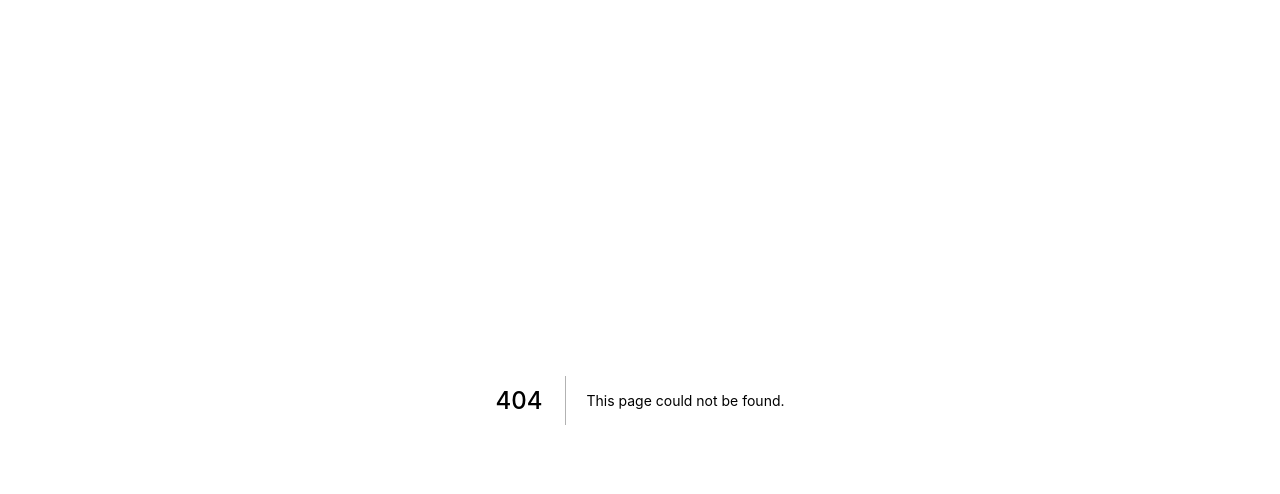
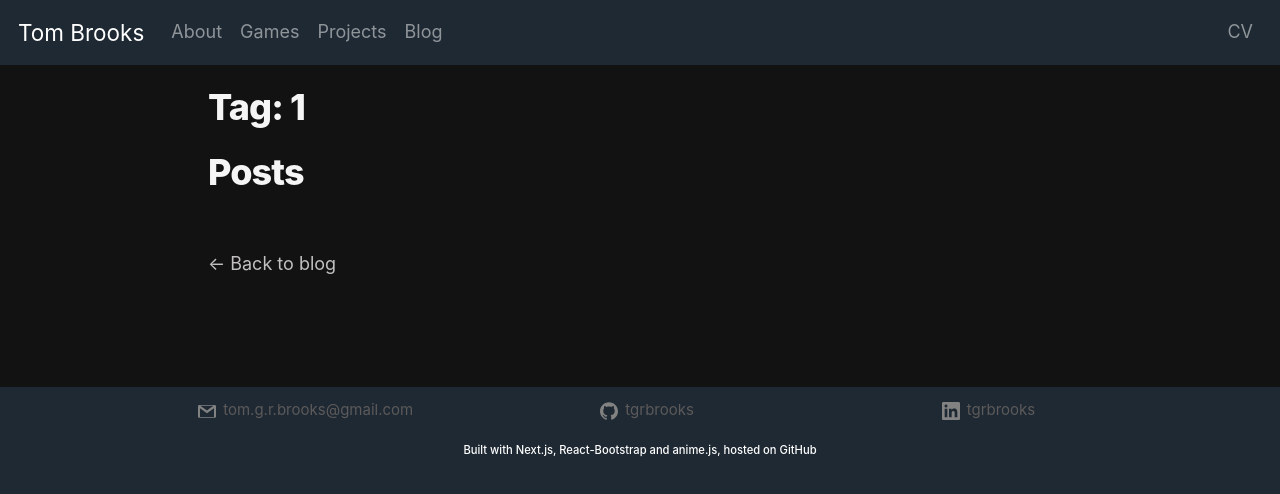
Before and after one commit to tgrbrooks/tgrbrooks-nextjs, a Next.js app: page /posts/tags/1 in a window 1280 px wide. Before the commit this address had no page. Shown: the top 494 px of the page. Built offline with nearby package versions, Linux system fonts and the light colour scheme.

Commit message:
Add tag sorting to blog

```diff
--- a/components/PostLayout.js
+++ b/components/PostLayout.js
@@ -9,8 +9,8 @@ const PostLayout = ({ children, home }) => {
         <main>{children}</main>
         {!home && (
           <div className={styles.backToHome}>
-            <Link href="/">
-              <a className={styles.link}>← Back to home</a>
+            <Link href="/blog">
+              <a className={styles.link}>← Back to blog</a>
             </Link>
           </div>
         )}
--- a/pages/posts/[id].js
+++ b/pages/posts/[id].js
@@ -31,7 +31,9 @@ export default function Post({ postData }) {
                 <h1 className={utilStyles.headingXl}>{postData.title}</h1>
                 <div className={utilStyles.lightText}>
                     <Date dateString={postData.date} />
+                    <div>{"Tag: "+postData.tag}</div>
                 </div>
+                <br/>
                 <div className={utilStyles.text} dangerouslySetInnerHTML={{ __html: postData.contentHtml }} />
             </article>
         </PostLayout>
--- /dev/null
+++ b/pages/posts/tags/[tag].js
@@ -0,0 +1,54 @@
+import PostLayout from '../../../components/PostLayout.js'
+import Head from 'next/head'
+import { getSortedPostsDataByTag, getAllPostTags } from '../../../utils/posts.js'
+import Date from '../../../components/Date.js'
+import utilStyles from '../../../styles/utils.module.scss'
+import styles from '../../../styles/layout.module.scss'
+import Link from 'next/link'
+
+export async function getStaticProps({ params }) {
+  const allPostsData = getSortedPostsDataByTag(params.tag)
+  return {
+    props: {
+      tag: params.tag,
+      allPostsData
+    }
+  }
+}
+
+export async function getStaticPaths() {
+  const paths = getAllPostTags()
+  return {
+    paths,
+    fallback: false
+  }
+}
+
+export default function Tag({ tag, allPostsData }) {
+  return (
+    <PostLayout>
+      <Head>
+        <title>{tag}</title>
+      </Head>
+      <section className={`${utilStyles.headingMd} ${utilStyles.padding1px}`}>
+        <h1 className={utilStyles.headingXl}>{"Tag: "+tag}</h1>
+        {(tag === "Project") && <h1 className={utilStyles.headingMd}>Longer posts on subjects related to personal projects.</h1>}
+        {(tag === "TIL") && <h1 className={utilStyles.headingMd}>(Today I Learned) Short posts on useful tips, tricks and tidbits picked up during my daily life.</h1>}
+        <h1 className={utilStyles.headingXl}>{"Posts"}</h1>
+        <ul className={utilStyles.list}>
+          {allPostsData.map(({ id, date, title }) => (
+            <li className={utilStyles.listItem} key={id}>
+              <Link href={`/posts/${id}`}>
+                <a className={styles.link}>{title}</a>
+              </Link>
+              <br />
+              <small className={utilStyles.lightText}>
+                <Date dateString={date} />
+              </small>
+            </li>
+          ))}
+        </ul>
+      </section>
+    </PostLayout>
+  )
+}
--- a/posts/pre-rendering.md
+++ b/posts/pre-rendering.md
@@ -1,6 +1,7 @@
 ---
 title: 'Two Forms of Pre-rendering'
 date: '2020-01-01'
+tag: 'Project'
 ---
 
 Next.js has two forms of pre-rendering: **Static Generation** and **Server-side Rendering**. The difference is in **when** it generates the HTML for a page.
--- a/posts/ssg-ssr.md
+++ b/posts/ssg-ssr.md
@@ -1,6 +1,7 @@
 ---
 title: 'When to Use Static Generation v.s. Server-side Rendering'
 date: '2020-01-02'
+tag: 'TIL'
 ---
 
 We recommend using **Static Generation** (with and without data) whenever possible because your page can be built once and served by CDN, which makes it much faster than having a server render the page on every request.
--- a/utils/posts.js
+++ b/utils/posts.js
@@ -36,6 +36,17 @@ export function getSortedPostsData() {
   })
 }
 
+export function getSortedPostsDataByTag(tag) {
+  const allPostData = getSortedPostsData()
+  let tagPostData = []
+  allPostData.map((data) => {
+    if (data.tag === tag) {
+      tagPostData.push(data)
+    }
+  })
+  return tagPostData
+}
+
 export function getAllPostIds() {
     const fileNames = fs.readdirSync(postsDirectory)
 
@@ -61,6 +72,20 @@ export function getAllPostIds() {
     })
   }
 
+  export function getAllPostTags() {
+    const allPostData = getSortedPostsData()
+    const tags = new Set(allPostData.map((data) => {return data.tag}))
+    let paramList = []
+    tags.forEach((tag) => {
+      paramList.push( {
+        params: {
+          tag: tag
+        }
+      })
+    })
+    return paramList
+  }
+
   export async function getPostData(id) {
     const fullPath = path.join(postsDirectory, `${id}.md`)
     const fileContents = fs.readFileSync(fullPath, 'utf8')
```
Also changed, not shown: pages/blog.js (+15 -1 lines).
